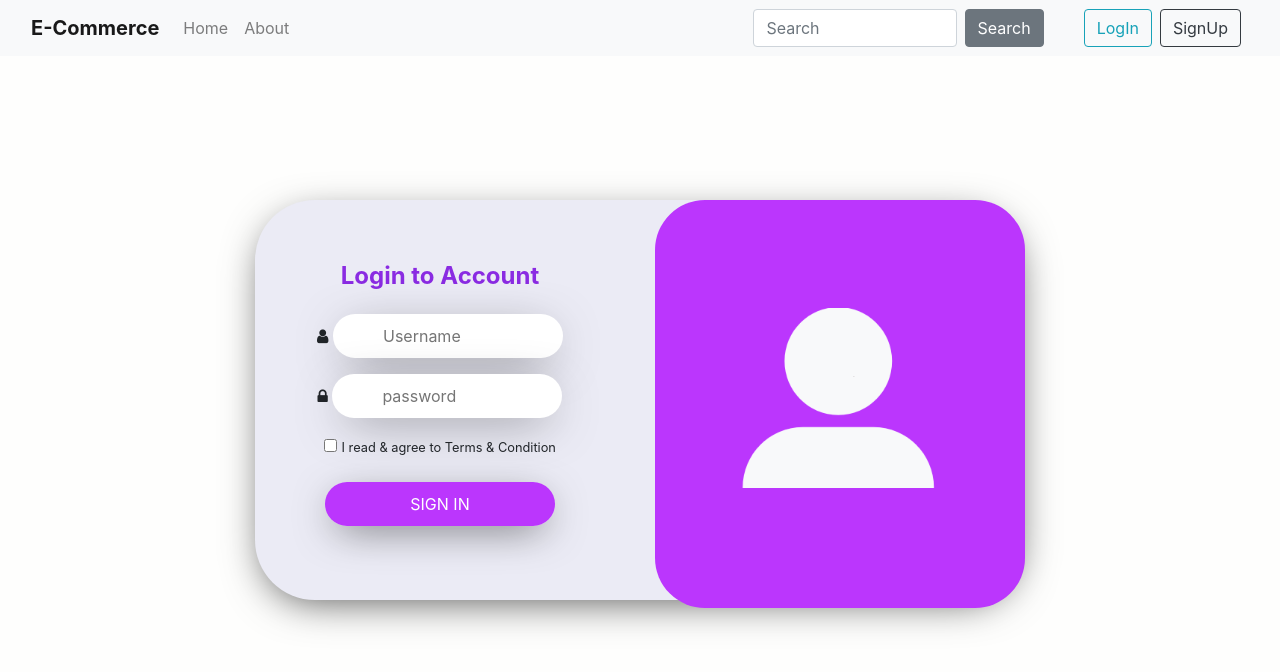
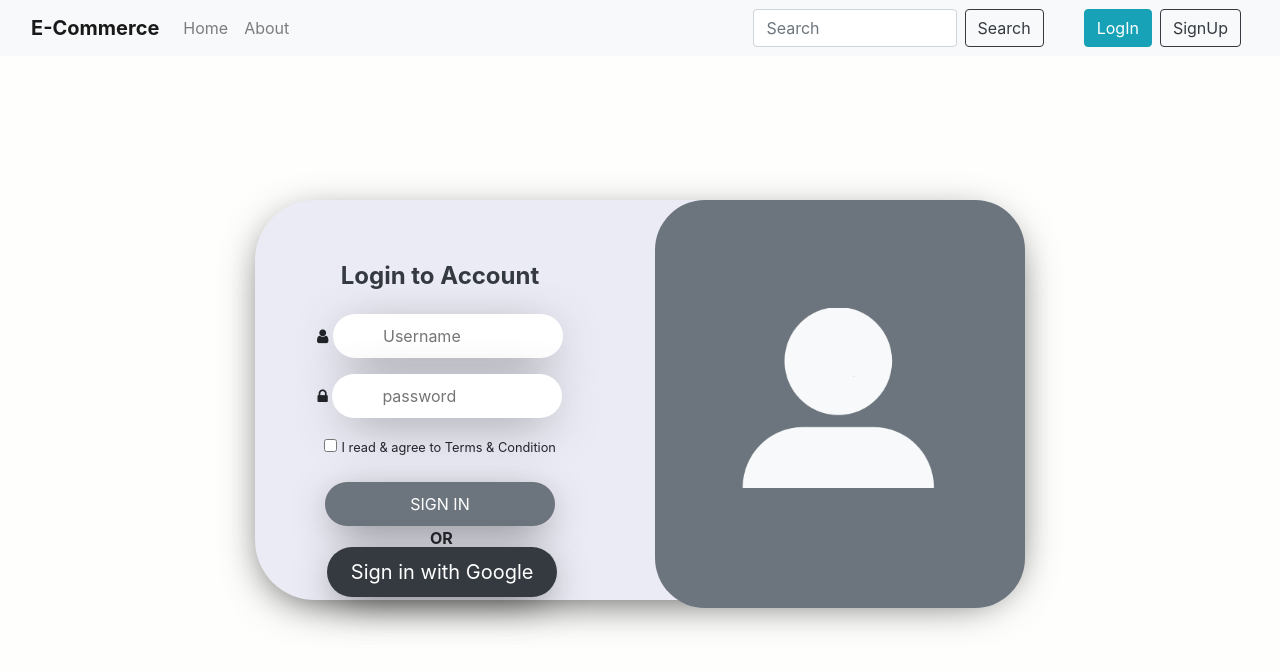
Before and after one commit to priyank-tecblic/ecommerce-project, a Django app: page /signin/ in a window 1280 px wide. Shown: the top 672 px of the page. Run offline with Django 4.2, Linux system fonts and the light colour scheme; some libraries are stand-ins or nearby versions.

Commit message:
google signin added

```diff
--- a/core/static/css/style.css
+++ b/core/static/css/style.css
@@ -18,7 +18,7 @@ body{
 }
 .myrightctn{
     position: relative;
-    background-image: linear-gradient(45deg, #bb36fd,#bb36fd);
+    /* background-image: linear-gradient(45deg, #bb36fd,#bb36fd); */
     border-radius: 50px;
     height: 102%;
     padding: 25px;
@@ -40,7 +40,7 @@ body{
 }
 
 .myleftctn header{
-    color: blueviolet;
+    /* color: blueviolet; */
     font-size: 24px;
     font-weight: 700;
     margin-bottom: 20px;
@@ -94,7 +94,6 @@ body{
 }
 
 .myleftctn .butt{
-    background: linear-gradient(45deg,#bb36fd,#bb36fd);
     color: #fff;
     width: 230px;
     border: none;
@@ -106,7 +105,7 @@ body{
 }
 
 .myleftctn .butt:hover{
-    background: linear-gradient(45deg, #c85bff,#9b00e8);
+    /* background: linear-gradient(45deg, #c85bff,#9b00e8); */
 }
 
 .myleftctn .butt:focus{
@@ -115,7 +114,7 @@ body{
 
 .myleftctn .fas{
     position: relative;
-    color: #bb36fd;
+    /* color: #bb36fd; */
     left: 36px;
 }
 
@@ -133,12 +132,12 @@ body{
 }
 
 .butt_out:hover{
-    border: 2px solid #eecbff;
+    /* border: 2px solid #eecbff; */
 
 }
 
 .butt_out:focus{
-    outline: none;
+    /* outline: none; */
 }
 
 .mycard2
--- a/core/templates/base.html
+++ b/core/templates/base.html
@@ -36,7 +36,7 @@
 
           <form class="d-flex mx-3 flex-row" style="padding-left:41%;" role="search">
             <input class="form-control me-2" type="search" placeholder="Search" aria-label="Search">
-            <button class="btn btn-secondary ml-2" type="submit">Search</button>
+            <button class="btn btn-outline-dark ml-2" type="submit">Search</button>
           </form>
 
           {% if user.is_authenticated %}
@@ -53,7 +53,7 @@
           <i class="fa fa-shopping-cart" style="font-size:36px;color: #000000c2;position:relative ;bottom:20px"></i>
         </a>
         {% else %}
-        <a class="btn btn-outline-info my-2 my-sm-0 ml-4"   href="/signin">LogIn</a>
+        <a class="btn btn-info my-2 my-sm-0 ml-4"   href="/signin">LogIn</a>
         <a class="btn btn-outline-dark  m-2 my-sm-0"  href="/signup">SignUp</a>
       </div>
 
--- a/core/templates/home.html
+++ b/core/templates/home.html
@@ -1,5 +1,5 @@
 {% extends 'base.html' %}
-{% block title %}HomePage{% endblock %}
+{% block title %}E-Commerce{% endblock %}
 {% block style %}
 .col-md-3 {
     display: inline-block;
--- a/core/templates/signinPage.html
+++ b/core/templates/signinPage.html
@@ -4,6 +4,7 @@
     {% endblock  %}
     <!-- Bootstrap CSS -->
     {% block body %}
+    {% load socialaccount %}
     {% load static %}
 
     <div class="container">
@@ -14,7 +15,7 @@
 
                         <form class="myfrom text-center" style="margin-top: 58px;" action="/checkuser/" method="post">
                             {% csrf_token %}
-                            <header>Login to Account</header>
+                            <header class="text-dark">Login to Account</header>
                             <div class="form-group">
                                 <i class="fa fa-user"></i>
                                 <input type="text" class="myinput" name="uname" placeholder="Username" id="username" required>
@@ -35,13 +36,14 @@
                                 </label>
                             </div>
 
-                            <input type="submit" class="butt" value="SIGN IN" >
-
+                            <input type="submit" class="butt btn-secondary" style="" value="SIGN IN" >
+                            <span class="font-weight-bold" style="position:absolute;left: 47.5%;bottom: 50px;">OR</span>
+                            <a href="{% provider_login_url "google" %}" style="position:relative;left: 19.5%;bottom: -21px;" class="butt btn btn-lg btn-dark btn-block">Sign in with Google</a>
                         </form>
                     </div>
                 </div>
                 <div class="col-md-6">
-                    <div class="myrightctn">
+                    <div class="myrightctn bg-secondary">
                         <div class="box">
                             <img src="{% static 'user.png' %}" alt="">
                         </div>
@@ -52,7 +54,6 @@
             </div>
         </div>
     </div>
-
     <!-- Optional JavaScript -->
     <link rel="stylesheet" href="https://cdn.jsdelivr.net/npm/bootstrap@4.0.0/dist/css/bootstrap.min.css" integrity="sha384-Gn5384xqQ1aoWXA+058RXPxPg6fy4IWvTNh0E263XmFcJlSAwiGgFAW/dAiS6JXm" crossorigin="anonymous">
     <link rel="stylesheet" href="https://cdnjs.cloudflare.com/ajax/libs/font-awesome/4.7.0/css/font-awesome.min.css">
--- a/core/templates/signupPage.html
+++ b/core/templates/signupPage.html
@@ -42,13 +42,13 @@
                                 </label>
                             </div>
 
-                            <input type="submit" class="butt" value="CREATE ACCOUNT" >
+                            <input type="submit" class="butt btn-secondary" value="CREATE ACCOUNT" >
 
                         </form>
                     </div>
                 </div>
                 <div class="col-md-6">
-                    <div class="myrightctn">
+                    <div class="myrightctn bg-secondary">
                         <div class="box">
                             <img src="{% static 'user.png' %}" alt="">
                         </div>
--- a/ecommerce/urls.py
+++ b/ecommerce/urls.py
@@ -18,5 +18,6 @@ from django.urls import path,include
 from core import urls
 urlpatterns = [
     path('admin/', admin.site.urls),
+    path('accounts/', include('allauth.urls')),
     path('', include(urls))
 ]
```
Also changed, not shown: core/models.py (+8 -0 lines), core/templates/index.html (added, +8 -0 lines), ecommerce/settings.py (+37 -5 lines), db.sqlite3, media/shop/image/124.png (deleted), media/shop/image/124_iAsTOPo.png (deleted), media/shop/image/SABC-ULB0004-PTE120N_02_mf_jhXK7FT.jpg (added), media/shop/image/SAND017-309_j3_2_kAX9NiX.webp (added), media/shop/image/Screenshot_from_2022-11-25_22-43-56.png (deleted), media/shop/image/Screenshot_from_2022-11-25_22-53-11.png (deleted), media/shop/image/product.jpeg (deleted), media/shop/image/product_knA7QXg.jpeg (deleted).
